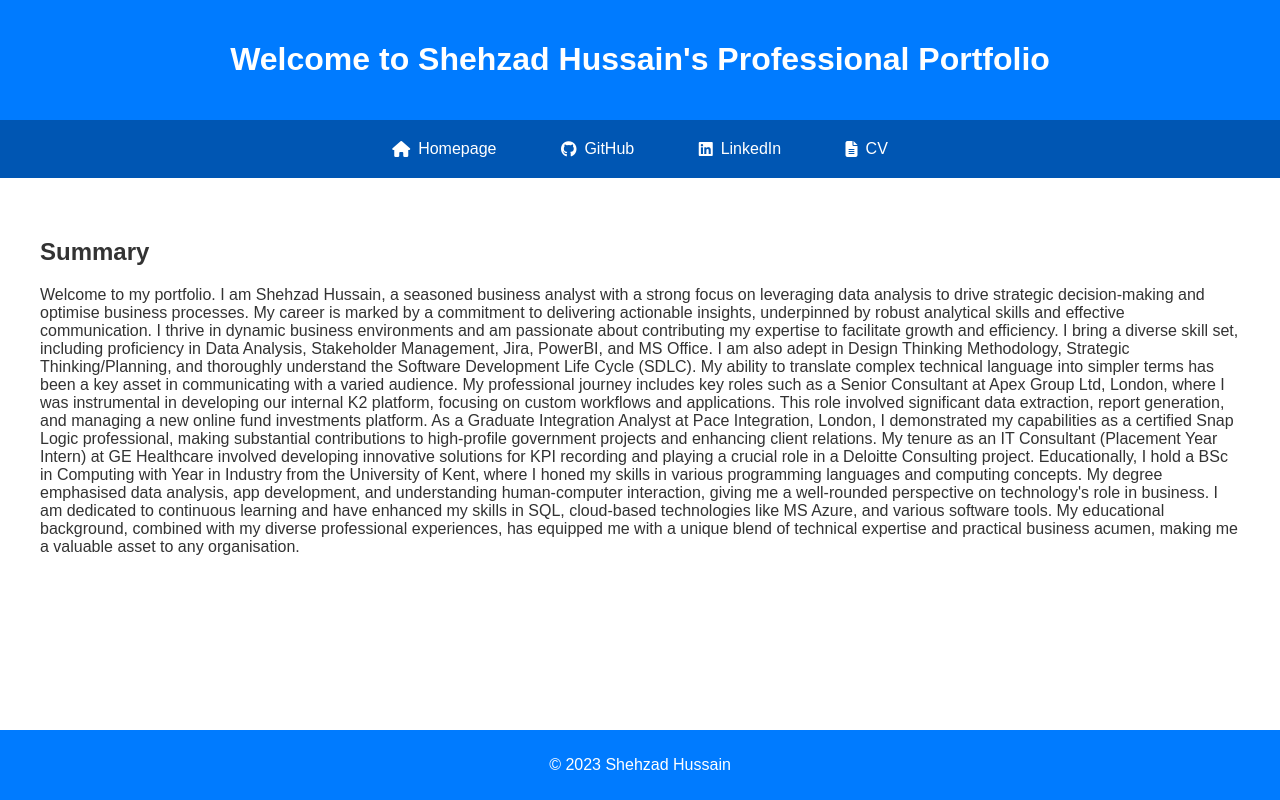
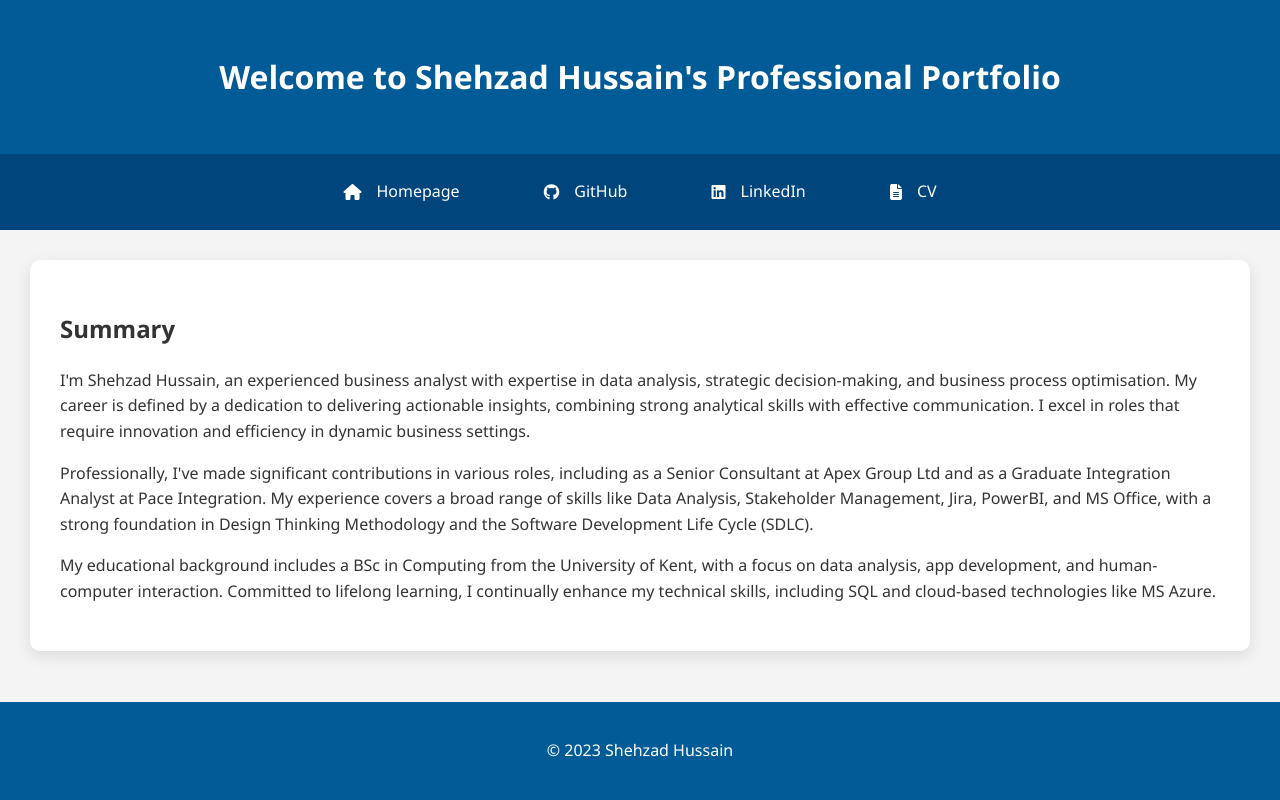
Before and after one commit to shehzad7714/Shehzad, a plain HTML site: page index.htm in a window 1280 px wide. Drawn offline with Linux system fonts and the light colour scheme.

Commit message:
New summary text to make it more user friendly

```diff
--- a/index.htm
+++ b/index.htm
@@ -19,18 +19,13 @@
         <a href="Shehzad Hussain CV.pdf" target="_blank"><i class="fas fa-file-alt"></i> CV</a>
     </nav>
 
-
     <section id="summary">
         <h2>Summary</h2>
-        <p>Welcome to my portfolio. I am Shehzad Hussain, a seasoned business analyst with a strong focus on leveraging data analysis to drive strategic decision-making and optimise business processes. My career is marked by a commitment to delivering actionable insights, underpinned by robust analytical skills and effective communication. I thrive in dynamic business environments and am passionate about contributing my expertise to facilitate growth and efficiency.
+        <p>I'm Shehzad Hussain, an experienced business analyst with expertise in data analysis, strategic decision-making, and business process optimisation. My career is defined by a dedication to delivering actionable insights, combining strong analytical skills with effective communication. I excel in roles that require innovation and efficiency in dynamic business settings.</p>
 
-I bring a diverse skill set, including proficiency in Data Analysis, Stakeholder Management, Jira, PowerBI, and MS Office. I am also adept in Design Thinking Methodology, Strategic Thinking/Planning, and thoroughly understand the Software Development Life Cycle (SDLC). My ability to translate complex technical language into simpler terms has been a key asset in communicating with a varied audience.
+        <p>Professionally, I've made significant contributions in various roles, including as a Senior Consultant at Apex Group Ltd and as a Graduate Integration Analyst at Pace Integration. My experience covers a broad range of skills like Data Analysis, Stakeholder Management, Jira, PowerBI, and MS Office, with a strong foundation in Design Thinking Methodology and the Software Development Life Cycle (SDLC).</p>
 
-My professional journey includes key roles such as a Senior Consultant at Apex Group Ltd, London, where I was instrumental in developing our internal K2 platform, focusing on custom workflows and applications. This role involved significant data extraction, report generation, and managing a new online fund investments platform. As a Graduate Integration Analyst at Pace Integration, London, I demonstrated my capabilities as a certified Snap Logic professional, making substantial contributions to high-profile government projects and enhancing client relations. My tenure as an IT Consultant (Placement Year Intern) at GE Healthcare involved developing innovative solutions for KPI recording and playing a crucial role in a Deloitte Consulting project.
-
-Educationally, I hold a BSc in Computing with Year in Industry from the University of Kent, where I honed my skills in various programming languages and computing concepts. My degree emphasised data analysis, app development, and understanding human-computer interaction, giving me a well-rounded perspective on technology's role in business.
-
-I am dedicated to continuous learning and have enhanced my skills in SQL, cloud-based technologies like MS Azure, and various software tools. My educational background, combined with my diverse professional experiences, has equipped me with a unique blend of technical expertise and practical business acumen, making me a valuable asset to any organisation.</p>
+        <p>My educational background includes a BSc in Computing from the University of Kent, with a focus on data analysis, app development, and human-computer interaction. Committed to lifelong learning, I continually enhance my technical skills, including SQL and cloud-based technologies like MS Azure.</p>
     </section>
 
     <footer>
--- a/style.css
+++ b/style.css
@@ -1,52 +1,56 @@
 body {
-    font-family: Arial, sans-serif;
+    font-family: 'Segoe UI', Tahoma, Geneva, Verdana, sans-serif;
     margin: 0;
     padding: 0;
     color: #333;
-    background-color: white;
+    background-color: #f4f4f4;
+    line-height: 1.6;
 }
 
 header {
-    background-color: #007bff;
+    background-color: #005b96; /* Softer shade of blue */
     color: white;
     text-align: center;
-    padding: 20px 0;
+    padding: 30px 0;
 }
 
 nav {
-    background-color: #0056b3;
-    padding: 10px 0;
+    background-color: #00457c; /* Slightly darker blue for contrast */
+    padding: 15px 0;
     text-align: center;
 }
 
 nav a {
     color: white;
     text-decoration: none;
-    padding: 10px 20px;
-    margin: 0 10px;
-    transition: background-color 0.3s;
+    padding: 10px 25px;
+    margin: 0 15px;
+    transition: background-color 0.3s ease;
     display: inline-flex;
     align-items: center;
 }
 
 nav a i {
-    margin-right: 8px;
+    margin-right: 15px; /* Increased margin for more space between icon and text */
 }
 
 nav a:hover {
-    background-color: #007bff;
+    background-color: #006bb3; /* A lighter blue for hover effect */
 }
 
 section {
-    padding: 20px;
-    margin: 20px;
+    padding: 30px;
+    margin: 30px;
+    background-color: white; /* Adds a contrasting background for the section */
+    border-radius: 10px; /* Rounded corners for the section */
+    box-shadow: 0 5px 15px rgba(0,0,0,0.1); /* Adds subtle shadow to the section */
 }
 
 footer {
-    background-color: #007bff;
+    background-color: #005b96; /* Same as header for consistency */
     color: white;
     text-align: center;
-    padding: 10px 0;
+    padding: 20px 0;
     position: fixed;
     bottom: 0;
     width: 100%;
```
Lines whose indentation alone changed are shown as unchanged.
